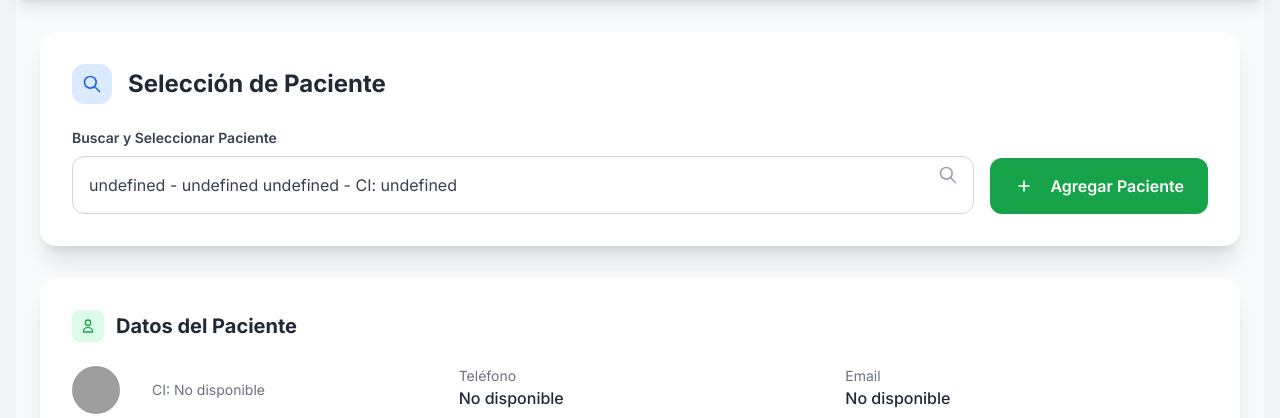
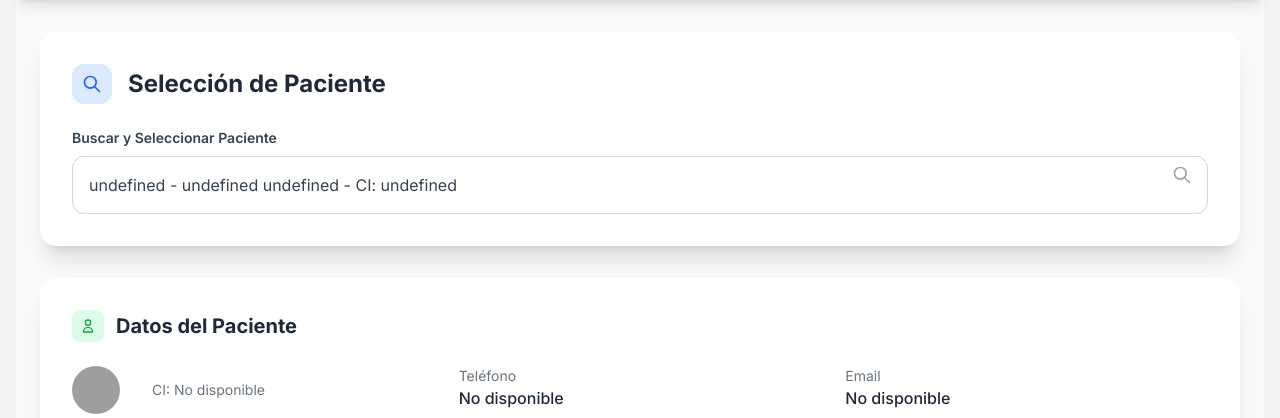
Before and after one commit to LeonardPaulo/ComponentePOO, a Django app: template templates/doctor/atenciones/form.html in a window 1280 px wide. Shown: the part 173-591 px from the top of the page. Run offline with Django 5.2, Linux system fonts and the light colour scheme; the template is opened without the code that fills it: most values are stand-ins (such as "Sample title", 1, 10 or a date in 2020); style sheets or scripts are compiled from the project's sources; some libraries are stand-ins or nearby versions; grey boxes are pictures that could not be loaded.

Commit message:
Actualizacion estilos

```diff
--- a/templates/doctor/atenciones/form.html
+++ b/templates/doctor/atenciones/form.html
@@ -121,16 +121,6 @@
                     </div>
                 </div>
             </div>
-
-            <button
-                onclick="mostrarFormularioNuevoPaciente()"
-                class="bg-green-600 hover:bg-green-700 text-white px-6 py-4 rounded-xl transition-colors duration-200 flex items-center space-x-2 font-semibold"
-            >
-                <svg class="w-5 h-5" fill="none" stroke="currentColor" viewBox="0 0 24 24">
-                    <path stroke-linecap="round" stroke-linejoin="round" stroke-width="2" d="M12 6v6m0 0v6m0-6h6m-6 0H6"></path>
-                </svg>
-                <span>Agregar Paciente</span>
-            </button>
         </div>
     </div>
 
@@ -539,9 +529,6 @@
                                     </svg>
                                     <span>Add Prescripcion</span>
                                 </button>
-                                <button type="button" onclick="verDatos()" class="bg-gray-600 hover:bg-gray-700 text-white px-6 py-3 rounded-lg transition-colors duration-200">
-                                    Crear Medicamentos
-                                </button>
                             </div>
                         </div>
 
```
